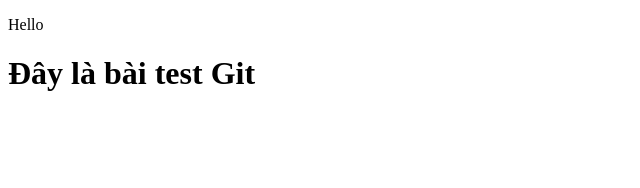
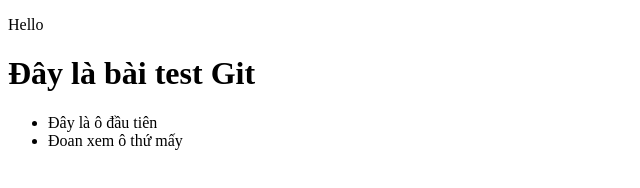
Before and after one commit to hicongtuoc/hello, a website: page index.html in a window 1280 px wide. Shown: the whole page, without its empty margins (0-640 px from the left). Drawn offline with Linux system fonts and the light colour scheme.

Commit message:
Add hastag UL LI

```diff
--- a/index.html
+++ b/index.html
@@ -8,5 +8,9 @@
 <body>
     <p>Hello</p>
     <h1>Đây là bài test Git</h1>
+    <ul>
+        <li>Đây là ô đầu tiên</li>
+        <li>Đoan xem ô thứ mấy</li>
+    </ul>
 </body>
 </html>
```
Also changed, not shown: package.json (added, +14 -0 lines), 2 other files.
